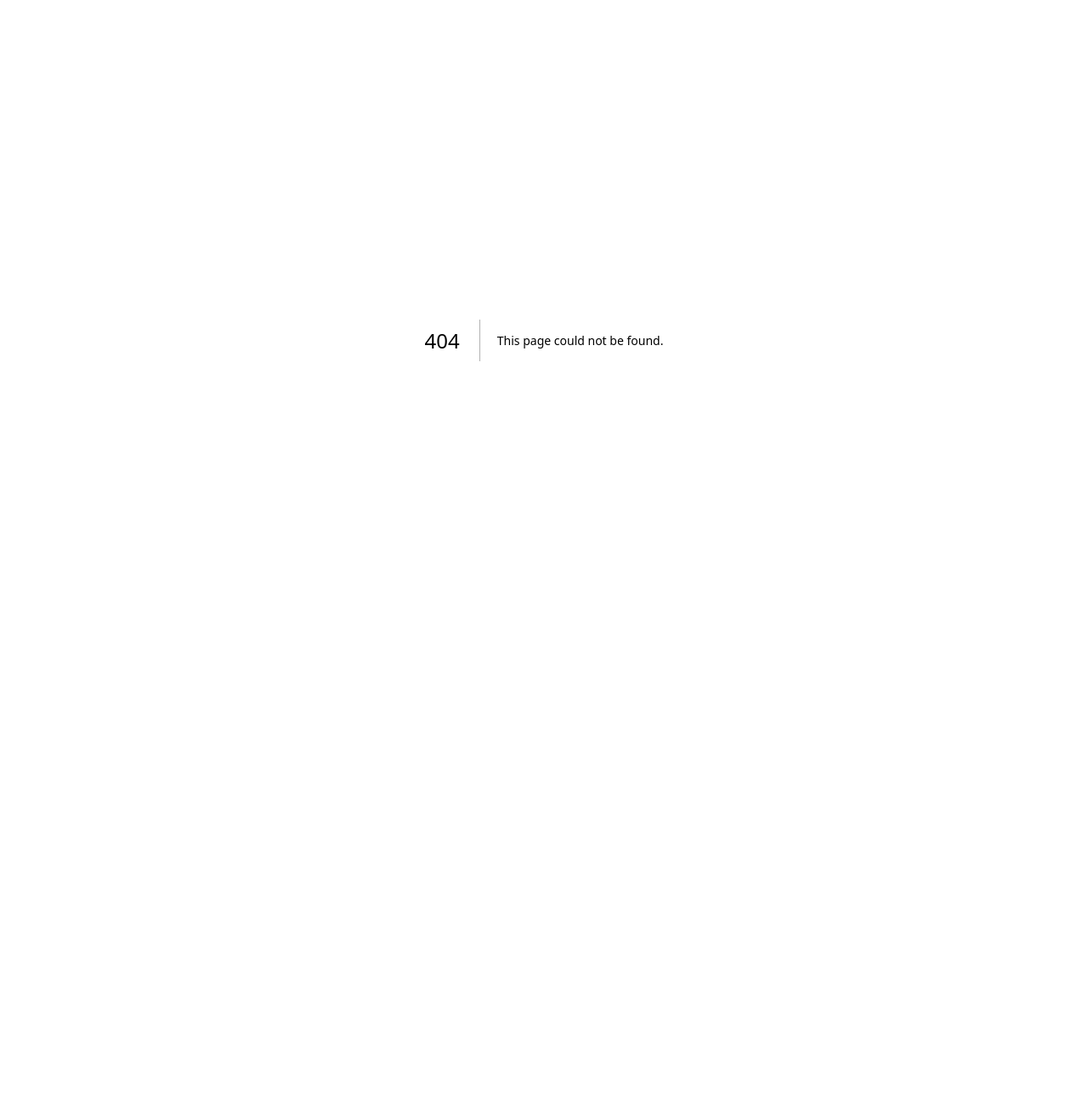
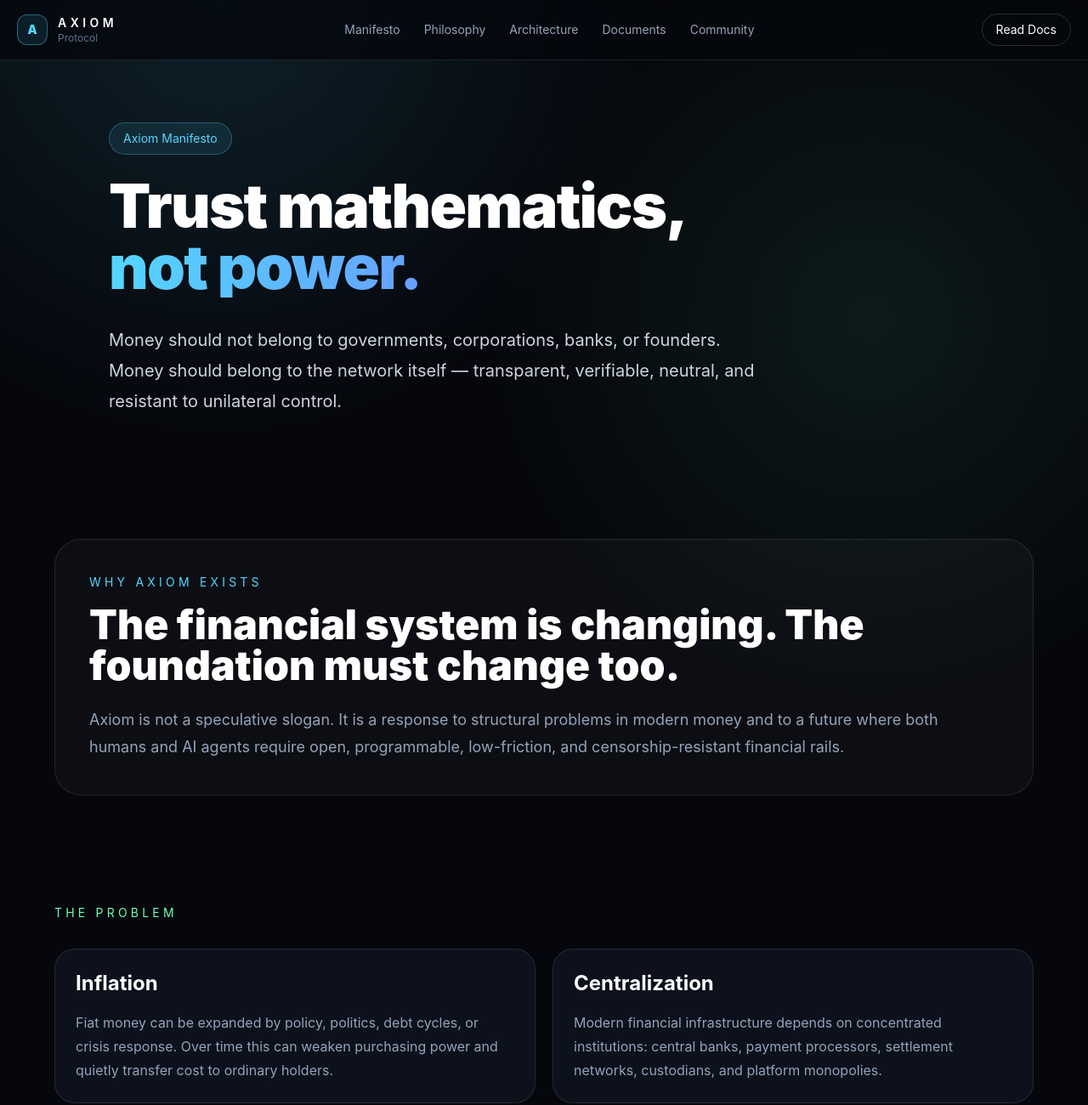
Before and after one commit to kottcoding/axiom-website, a Next.js app: page /manifesto in a window 1280 px wide. Before the commit this address had no page. Shown: the top 1300 px of the page at 85% size. Before the commit the page ends 800 px from the top, so only its background shows below. Built offline with nearby package versions, Linux system fonts and the light colour scheme.

Commit message:
add all new version
add all new version

```diff
--- a/package.json
+++ b/package.json
@@ -2,13 +2,14 @@
   "name": "axiom-website",
   "version": "0.1.0",
   "private": true,
+  "description": "Axiom Protocol landing page for Cloudflare Pages",
   "scripts": {
     "dev": "next dev",
     "build": "next build",
     "start": "next start"
   },
   "dependencies": {
-    "next": "15.0.3",
+    "next": "14.2.16",
     "react": "18.3.1",
     "react-dom": "18.3.1",
     "lucide-react": "^0.468.0"
--- /dev/null
+++ b/src/app/manifesto/page.tsx
@@ -0,0 +1,189 @@
+import Header from "@/components/Header";
+import Footer from "@/components/Footer";
+
+const principles = [
+  {
+    title: "Monetary Integrity",
+    body:
+      "No authority, founder, institution, or government should be able to expand supply outside the constitutional monetary rules."
+  },
+  {
+    title: "Network Sovereignty",
+    body:
+      "The network belongs to its participants. The creator may write the first rules, but must not rule the system after launch."
+  },
+  {
+    title: "Permissionless Access",
+    body:
+      "Any person, application, or AI agent should be able to participate under transparent protocol rules without depending on a central gatekeeper."
+  },
+  {
+    title: "Security Before Speed",
+    body:
+      "A monetary network must prefer correctness, verifiability, decentralization, and safety over short-term performance claims."
+  },
+  {
+    title: "Human + AI Readiness",
+    body:
+      "Future economies will include autonomous agents. Axiom must allow AI to transact safely through bounded permissions, session keys, limits, and auditability."
+  },
+  {
+    title: "Immutable Launch",
+    body:
+      "After mainnet launch, no individual or organization should hold admin keys, freeze powers, emergency mint rights, or unilateral upgrade authority."
+  }
+];
+
+const problems = [
+  {
+    title: "Inflation",
+    body:
+      "Fiat money can be expanded by policy, politics, debt cycles, or crisis response. Over time this can weaken purchasing power and quietly transfer cost to ordinary holders."
+  },
+  {
+    title: "Centralization",
+    body:
+      "Modern financial infrastructure depends on concentrated institutions: central banks, payment processors, settlement networks, custodians, and platform monopolies."
+  },
+  {
+    title: "Bank Dependency",
+    body:
+      "Many people do not fully control access to their money. Accounts can be restricted, delayed, censored, or made dependent on intermediaries and jurisdictions."
+  },
+  {
+    title: "The AI Economy",
+    body:
+      "Autonomous agents will need to pay for data, APIs, compute, storage, content, and services in tiny amounts at high frequency. Legacy payment rails were not built for this."
+  }
+];
+
+export default function ManifestoPage() {
+  return (
+    <main>
+      <Header />
+      <section className="px-5 pt-36 pb-20">
+        <div className="mx-auto max-w-5xl">
+          <div className="mb-6 inline-flex rounded-full border border-axiom-cyan/30 bg-axiom-cyan/10 px-4 py-2 text-sm text-axiom-cyan">
+            Axiom Manifesto
+          </div>
+
+          <h1 className="text-5xl font-black tracking-tight text-white md:text-7xl">
+            Trust mathematics,
+            <span className="block bg-gradient-to-r from-axiom-cyan via-axiom-blue to-axiom-green bg-clip-text text-transparent">
+              not power.
+            </span>
+          </h1>
+
+          <p className="mt-8 max-w-3xl text-xl leading-9 text-slate-300">
+            Money should not belong to governments, corporations, banks, or founders.
+            Money should belong to the network itself — transparent, verifiable,
+            neutral, and resistant to unilateral control.
+          </p>
+        </div>
+      </section>
+
+      <section className="px-5 py-16">
+        <div className="mx-auto max-w-6xl rounded-[2rem] border border-white/10 bg-white/[0.03] p-6 md:p-10">
+          <p className="text-sm uppercase tracking-[0.3em] text-axiom-cyan">Why Axiom Exists</p>
+          <h2 className="mt-4 text-3xl font-black text-white md:text-5xl">
+            The financial system is changing. The foundation must change too.
+          </h2>
+          <p className="mt-6 text-lg leading-8 text-slate-400">
+            Axiom is not a speculative slogan. It is a response to structural problems
+            in modern money and to a future where both humans and AI agents require
+            open, programmable, low-friction, and censorship-resistant financial rails.
+          </p>
+        </div>
+      </section>
+
+      <section className="px-5 py-16">
+        <div className="mx-auto max-w-6xl">
+          <p className="text-sm uppercase tracking-[0.3em] text-axiom-green">The Problem</p>
+          <div className="mt-8 grid gap-5 md:grid-cols-2">
+            {problems.map((item) => (
+              <div key={item.title} className="rounded-3xl border border-white/10 bg-axiom-card p-6">
+                <h3 className="text-2xl font-bold text-white">{item.title}</h3>
+                <p className="mt-4 leading-7 text-slate-400">{item.body}</p>
+              </div>
+            ))}
+          </div>
+        </div>
+      </section>
+
+      <section className="px-5 py-16">
+        <div className="mx-auto max-w-5xl">
+          <p className="text-sm uppercase tracking-[0.3em] text-axiom-blue">Why Decentralized Money Matters</p>
+          <h2 className="mt-4 text-4xl font-black text-white md:text-5xl">
+            Decentralization is not about hype. It is about removing dependency.
+          </h2>
+          <div className="mt-8 space-y-6 text-lg leading-9 text-slate-400">
+            <p>
+              Decentralized money matters because rules should be verifiable by everyone,
+              not granted by institutions. It matters because access to value should not
+              depend on permission from a small number of gatekeepers.
+            </p>
+            <p>
+              A constitutional monetary network should be scarce, neutral, auditable,
+              permissionless, and resistant to capture. Its rules must be harder to change
+              than the incentives of any one group.
+            </p>
+            <p>
+              Axiom is designed as a network where the monetary layer is protected by
+              immutable rules, while the operational layer can improve through transparent
+              public review and community adoption.
+            </p>
+          </div>
+        </div>
+      </section>
+
+      <section className="px-5 py-16">
+        <div className="mx-auto max-w-6xl">
+          <p className="text-sm uppercase tracking-[0.3em] text-axiom-cyan">Constitutional Principles</p>
+          <div className="mt-8 grid gap-5 md:grid-cols-2 lg:grid-cols-3">
+            {principles.map((item) => (
+              <div key={item.title} className="rounded-3xl border border-white/10 bg-white/[0.03] p-6 transition hover:border-axiom-cyan/40">
+                <h3 className="text-xl font-bold text-white">{item.title}</h3>
+                <p className="mt-4 leading-7 text-slate-400">{item.body}</p>
+              </div>
+            ))}
+          </div>
+        </div>
+      </section>
+
+      <section className="px-5 py-20">
+        <div className="mx-auto max-w-5xl rounded-[2rem] border border-axiom-cyan/20 bg-axiom-cyan/10 p-8 md:p-12">
+          <p className="text-sm uppercase tracking-[0.3em] text-axiom-cyan">Call to Builders</p>
+          <h2 className="mt-4 text-4xl font-black text-white md:text-5xl">
+            Axiom must be reviewed, challenged, tested, and strengthened in public.
+          </h2>
+          <p className="mt-6 text-lg leading-9 text-slate-300">
+            Developers, cryptographers, economists, security researchers, validators,
+            designers, educators, and users are invited to examine the assumptions,
+            improve the design, and help build a monetary network that no single power can own.
+          </p>
+          <div className="mt-8 flex flex-col gap-4 sm:flex-row">
+            <a href="/#documents" className="rounded-2xl bg-white px-6 py-4 text-center font-semibold text-black transition hover:bg-slate-200">
+              Read the Documents
+            </a>
+            <a href="/#community" className="rounded-2xl border border-white/15 px-6 py-4 text-center font-semibold text-white transition hover:border-axiom-cyan/50 hover:bg-white/5">
+              Join the Community
+            </a>
+          </div>
+        </div>
+      </section>
+
+      <section className="px-5 pb-24">
+        <div className="mx-auto max-w-5xl text-center">
+          <p className="text-3xl font-black text-white md:text-5xl">
+            The future of money must belong to no one.
+          </p>
+          <p className="mt-5 text-xl text-slate-400">
+            It must belong to the network.
+          </p>
+        </div>
+      </section>
+
+      <Footer />
+    </main>
+  );
+}
--- a/src/components/Hero.tsx
+++ b/src/components/Hero.tsx
@@ -1,4 +1,4 @@
-import { ArrowRight, Github } from "lucide-react";
+import { ArrowRight } from "lucide-react";
 
 export default function Hero() {
   return (
--- a/src/data/site.ts
+++ b/src/data/site.ts
@@ -1,8 +1,9 @@
 export const navItems = [
-  { label: "Philosophy", href: "#philosophy" },
-  { label: "Architecture", href: "#architecture" },
-  { label: "Documents", href: "#documents" },
-  { label: "Community", href: "#community" }
+  { label: "Manifesto", href: "/manifesto" },
+  { label: "Philosophy", href: "/#philosophy" },
+  { label: "Architecture", href: "/#architecture" },
+  { label: "Documents", href: "/#documents" },
+  { label: "Community", href: "/#community" }
 ];
 
 export const features = [
```
Also changed, not shown: 1 other file (tests, documents, lock files or other folders).
